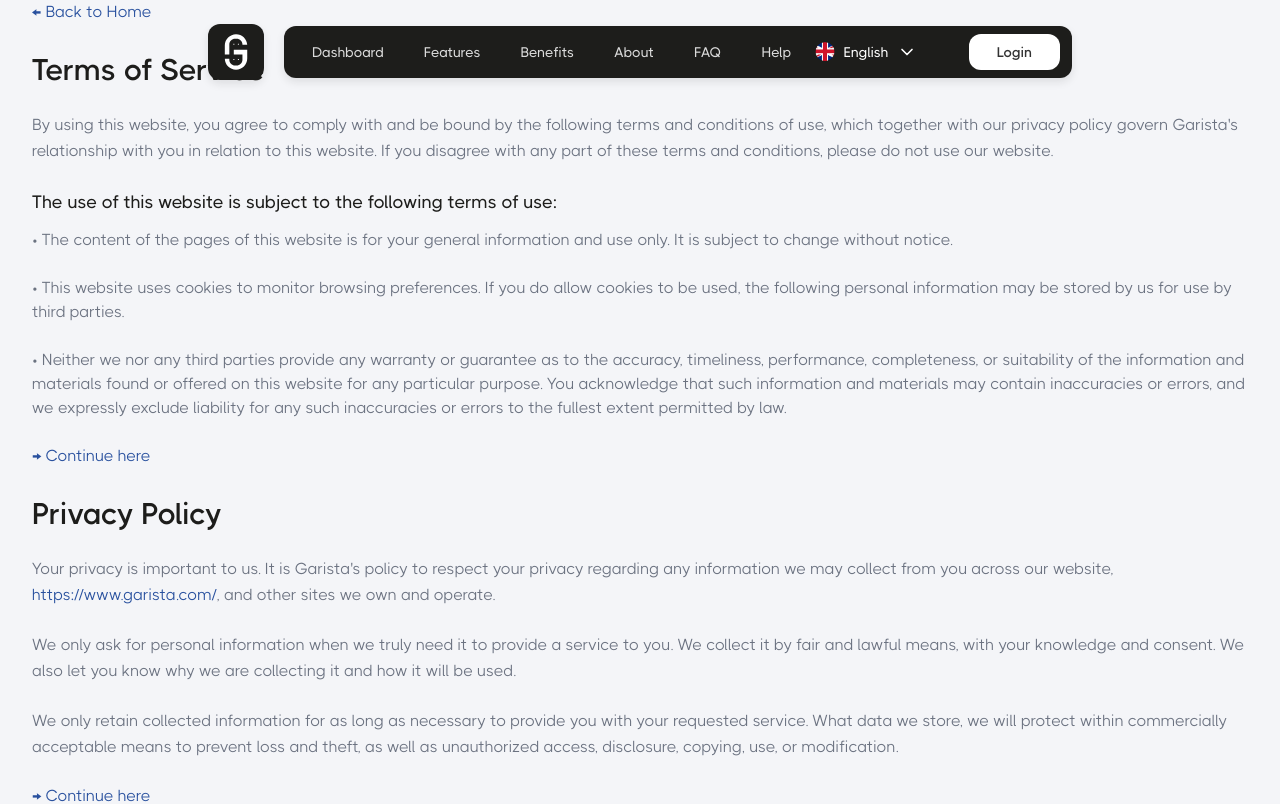
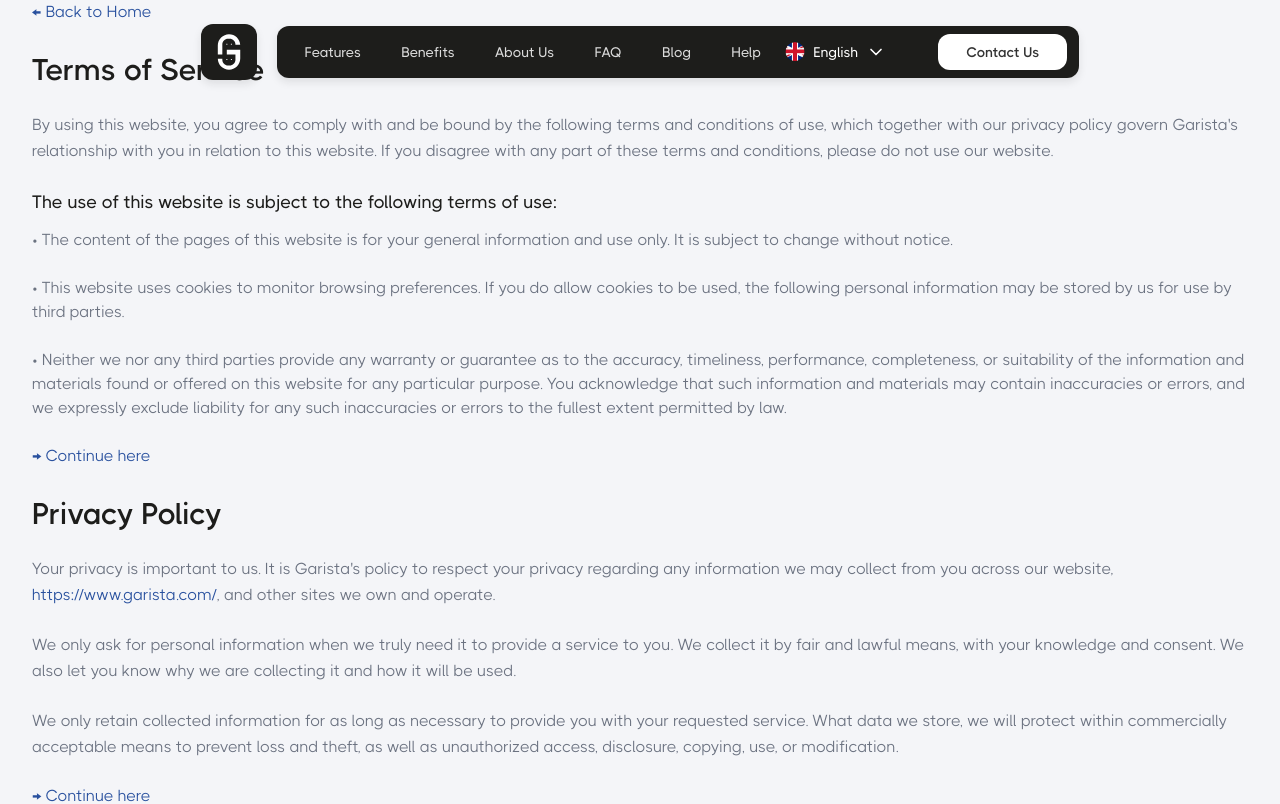
Before and after one commit to whdagency/garistalanding, a Next.js app: page /legal in a window 1280 px wide. Shown: the top 804 px of the page. Built offline with nearby package versions, Linux system fonts and the light colour scheme.

Commit message:
chore: update pricing, language and fix errors on landing page

```diff
--- a/app/(pages)/articles/LatestBlogs.tsx
+++ b/app/(pages)/articles/LatestBlogs.tsx
@@ -1,9 +1,6 @@
 "use client";
 
 import ArticleCard from "@/app/(pages)/articles/ArticleCard";
-import { ArrowRight } from "lucide-react";
-import Image from "next/image";
-import Link from "next/link";
 import React, { useState } from "react";
 
 const LatestBlogs = ({ articles }: { articles: Article[] }) => {
--- a/app/(pages)/articles/layout.tsx
+++ b/app/(pages)/articles/layout.tsx
@@ -4,7 +4,7 @@ import React from "react";
 const ArticleLayout = ({ children }: { children: React.ReactNode }) => {
   return (
     <section className="w-full flex-col min-h-screen">
-      <Nav activeSection="Articles" />
+      <Nav activeSection="Blog" />
       <div className="overflow-x-hidden w-full mb-auto">{children}</div>
     </section>
   );
--- a/app/(pages)/articles/page.tsx
+++ b/app/(pages)/articles/page.tsx
@@ -14,7 +14,7 @@ const Articles = async () => {
   const articles = await getArticles();
 
   return (
-    <div id="Articles" className="flex flex-col gap-5 bg-white">
+    <div id="Blog" className="flex flex-col gap-5 bg-white">
       <ArticleHero />
 
       <div
--- a/app/Translation/fr/global.json
+++ b/app/Translation/fr/global.json
@@ -133,5 +133,8 @@
   "Be a partner": "Devenir un partenaire",
   "© Copyright 2024. WHD AGENCY. All rights reserved.": "© Copyright 2024. WHD AGENCY. Tous droits réservés.",
   "Jobs": "Carriere",
-  "At Garista, we partner with leading POS providers to offer seamless and efficient solutions for enhanced restaurant management.": "À Garista, nous collaborons avec les principaux fournisseurs de POS pour offrir des solutions fluides et efficaces pour une gestion de restaurant améliorée."
+  "At Garista, we partner with leading POS providers to offer seamless and efficient solutions for enhanced restaurant management.": "À Garista, nous collaborons avec les principaux fournisseurs de POS pour offrir des solutions fluides et efficaces pour une gestion de restaurant améliorée.",
+  "Garista Overview": "Aperçu de Garista",
+  "All-in-one digital solution for menu customization, marketing, Payment, and management. Simplify operations and elevate guest experiences for restaurants, cafes, and hotels.": "Solution numérique complète pour la personnalisation du menu, la gestion des paiements, la gestion des marketings. Simplifiez les opérations et élargissez les expériences des clients pour les restaurants, les cafés et les hôtels.",
+  "Grow With Garista": "Garantir avec Garista"
 }
--- a/components/Articles.tsx
+++ b/components/Articles.tsx
@@ -36,7 +36,7 @@ const Articles = () => {
   const paginate = (pageNumber: number) => setCurrentPage(pageNumber);
 
   return (
-    <div id="articles" className="container md:px-8 px-4">
+    <div id="Blog" className="container md:px-8 px-4">
       <div className="pb-[100px] flex flex-col gap-10 items-center">
         <section className="flex flex-col gap-4 items-center text-center">
           <h2 className="text-3xl md:text-4xl text-[#231D4F] font-bold">
--- a/components/Home.tsx
+++ b/components/Home.tsx
@@ -13,12 +13,12 @@ export default function Home() {
   const { t } = useTranslation("global");
 
   return (
-    <div id="Dashboard" className="container md:px-8 px-4 flex flex-col gap-5">
+    <div id="Home" className="container md:px-8 px-4 flex flex-col gap-5">
       <div className="pt-[220px] lg:pb-[50px] md:pb-[60px] pb-[0px]">
         <div className="grid grid-cols-1 lg:grid-cols-2 gap-10 lg:gap-16 relative">
           <div data-aos="fade-right" className="flex flex-col gap-5">
-            <h2 className="px-7 py-2 rounded-3xl bg-[#BECEFF] text-[#284396] uppercase text-sm w-fit font-semibold">
-              A Digital Menu Project
+            <h2 className="px-7 py-2 rounded-3xl bg-[#BECEFF] text-[#284396] uppercase text-sm w-fit font-black">
+              {t("Grow With Garista")}
             </h2>
 
             <div className="text-black text-3xl md:text-4xl lg:text-5xl flex flex-col gap-2">
@@ -51,7 +51,7 @@ export default function Home() {
 
             <p className="text-[#737373] text-sm font-medium leading-relaxed">
               {t(
-                "This is a digital menu project that allows you to digitize your menu, orders, payments, and marketing. It is designed to be user-friendly and easy to use, making it accessible to both restaurants and cafes."
+                "All-in-one digital solution for menu customization, marketing, Payment, and management. Simplify operations and elevate guest experiences for restaurants, cafes, and hotels."
               )}
             </p>
 
@@ -65,7 +65,7 @@ export default function Home() {
                 />
               </Button>
 
-              <button className="flex flex-row items-center justify-center gap-x-2 text-[#5D6B6E] font-normal text-sm">
+              <button className="flex flex-row items-center justify-center gap-x-2 text-[#5D6B6E] font-bold text-sm">
                 <Image
                   src="/icons/video-player.svg"
                   alt="video-player"
@@ -73,7 +73,7 @@ export default function Home() {
                   height={40}
                   className="rounded-full object-contain"
                 />
-                {t("Watch Our Journey")}
+                {t("Garista Overview")}
               </button>
             </div>
           </div>
@@ -155,7 +155,7 @@ export default function Home() {
                   height={40}
                   className="rounded-full object-contain"
                 />
-                {t("Watch Our Journey")}
+                {t("Garista Overview")}
               </button>
             </div>
           </div>
@@ -218,12 +218,17 @@ const HeroRevenueTime = ({
       </p>
 
       <p className="flex items-center gap-2 font-medium">
-        <span className="text-[#38D271] text-sm sm:text-base flex items-center gap-1">
-          <ArrowUp size={20} color="#38D271" />
-          <span>{type === "revenue" ? "2.1" : "5.6"} %</span>
-        </span>
+        {type === "revenue" && (
+          <span className="text-[#38D271] text-sm sm:text-base flex items-center gap-1">
+            <ArrowUp size={20} color="#38D271" />
+            <span>2.1%</span>
+          </span>
+        )}
+
         <span className="text-[#798190] text-sm sm:text-base">
-          vs without garista
+          {type === "revenue"
+            ? "vs without garista"
+            : "Decreasing customer waiting"}
         </span>
       </p>
     </div>
@@ -263,7 +268,7 @@ const HeroPanier = ({ className, ...props }: HeroPanierProps) => {
           %
         </span>
         <span className="text-[#737B8B] text-xs sm:text-sm font-semibold">
-          Panier moyen after garista solution
+          On your customers average basket
         </span>
       </p>
     </div>
--- a/components/Nav.tsx
+++ b/components/Nav.tsx
@@ -45,17 +45,6 @@ function Nav({ activeSection }: Links) {
             <div className="flex gap-3 items-center bg-secondaryBg shadow-navShadow rounded-xl py-1 justify-between px-3">
               <div className="flex gap-2 items-center">
                 <a
-                  href="/#Dashboard"
-                  className={`navLink ${
-                    activeSection == "Dashboard"
-                      ? "text-primaryBg bg-primaryBg/10 rounded-xl"
-                      : "text-primaryOne hover:text-primaryBg rounded-xl"
-                  }`}
-                >
-                  {t("Dashboard")}
-                </a>
-
-                <a
                   href="/#Features"
                   className={`navLink ${
                     activeSection == "Features"
@@ -85,7 +74,7 @@ function Nav({ activeSection }: Links) {
                       : "text-primaryOne hover:text-primaryBg rounded-xl"
                   }`}
                 >
-                  {t("About")}
+                  {t("About Us")}
                 </a>
 
                 <a
@@ -97,6 +86,17 @@ function Nav({ activeSection }: Links) {
                   }`}
                 >
                   {t("FAQ")}
+                </a>
+
+                <a
+                  href="/#Blog"
+                  className={`navLink ${
+                    activeSection == "Blog"
+                      ? "text-primaryBg bg-primaryBg/10 rounded-xl"
+                      : "text-primaryOne hover:text-primaryBg rounded-xl"
+                  }`}
+                >
+                  {t("Blog")}
                 </a>
 
                 <a
@@ -114,7 +114,7 @@ function Nav({ activeSection }: Links) {
               </div>
 
               <button className="mx-10 me-auto font-semibold text-black/80 text-sm px-7 py-2 rounded-xl bg-white text-center">
-                Login
+                <a href="/#Contact">Contact Us</a>
               </button>
             </div>
           </div>
@@ -183,16 +183,6 @@ const MobileNav = ({
                 className="text-xl text-primaryTwo"
                 variant="ghost"
               >
-                <a href="/#Dashboard">Dashboard</a>
-              </Button>
-            </SheetTrigger>
-
-            <SheetTrigger asChild>
-              <Button
-                asChild
-                className="text-xl text-primaryTwo"
-                variant="ghost"
-              >
                 <a href="/#Features">Features</a>
               </Button>
             </SheetTrigger>
@@ -213,7 +203,7 @@ const MobileNav = ({
                 className="text-xl text-primaryTwo"
                 variant="ghost"
               >
-                <Link href="/#About">About</Link>
+                <Link href="/#About">About Us</Link>
               </Button>
             </SheetTrigger>
 
@@ -233,6 +223,16 @@ const MobileNav = ({
                 className="text-xl text-primaryTwo"
                 variant="ghost"
               >
+                <a href="/#Blog">Blog</a>
+              </Button>
+            </SheetTrigger>
+
+            <SheetTrigger asChild>
+              <Button
+                asChild
+                className="text-xl text-primaryTwo"
+                variant="ghost"
+              >
                 <Link href="/#Help">Help</Link>
               </Button>
             </SheetTrigger>
@@ -243,7 +243,7 @@ const MobileNav = ({
                 className="text-xl text-primaryTwo"
                 variant="ghost"
               >
-                <a href="/#Contact">Contact</a>
+                <a href="/#Contact">Contact Us</a>
               </Button>
             </SheetTrigger>
 
--- a/components/magicui/number-ticker.tsx
+++ b/components/magicui/number-ticker.tsx
@@ -36,18 +36,18 @@ export default function NumberTicker({
       springValue.on("change", (latest) => {
         if (ref.current) {
           ref.current.textContent = Intl.NumberFormat("en-US").format(
-            latest.toFixed(0),
+            parseInt(latest.toFixed(0))
           );
         }
       }),
-    [springValue],
+    [springValue]
   );
 
   return (
     <span
       className={cn(
         "inline-block tabular-nums text-black dark:text-white tracking-wider",
-        className,
+        className
       )}
       ref={ref}
     />
```
Also changed, not shown: app/(pages)/articles/[slug]/page.tsx (+0 -7 lines), app/Wrapper.tsx (+5 -11 lines).
